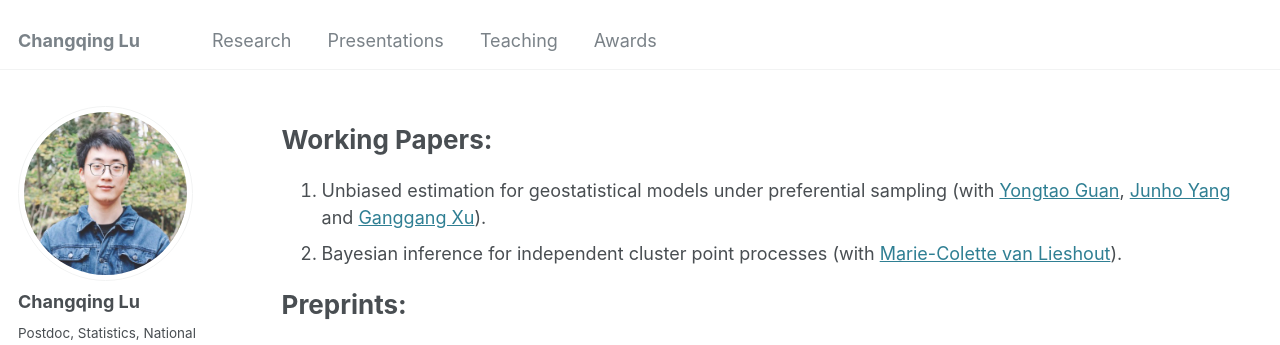
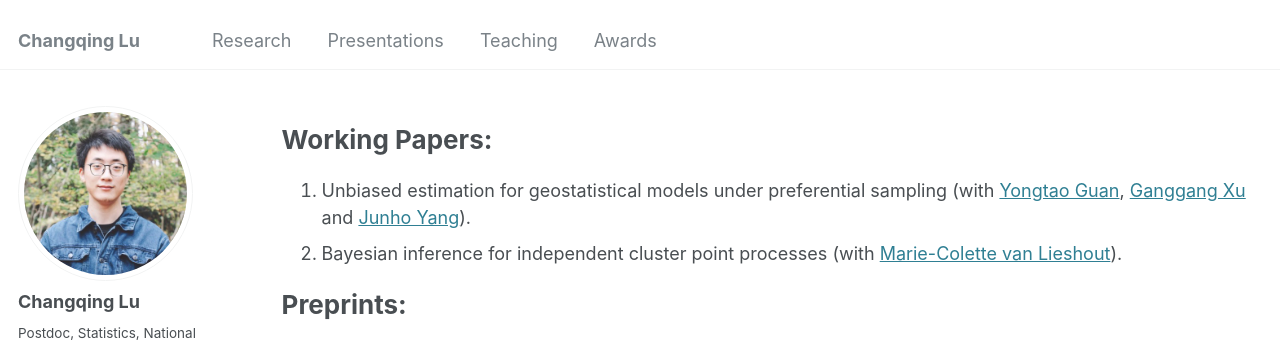
Before and after one commit to Bobby-Lu/Bobby-Lu.github.io, a Jekyll site: the page built from _pages/publications.html, in a window 1280 px wide and 1302 px high. Shown: the top 345 px of the window. Built offline with Jekyll 4.4.1, drawn with Linux system fonts in a browser that asks for light colours; some web fonts are replaced.

```diff
--- a/_pages/publications.html
+++ b/_pages/publications.html
@@ -14,8 +14,8 @@ author_profile: true
     <li>
       Unbiased estimation for geostatistical models under preferential sampling (with
       <a href="https://sds.cuhk.edu.cn/en/teacher/1038">Yongtao Guan</a>,
-      <a href="https://sites.google.com/view/junhoyang">Junho Yang</a> and
-      <a href="https://statxgg.github.io">Ganggang Xu</a>).
+      <a href="https://statxgg.github.io">Ganggang Xu</a> and
+      <a href="https://sites.google.com/view/junhoyang">Junho Yang</a>).
     </li>
 
     <li>
```
